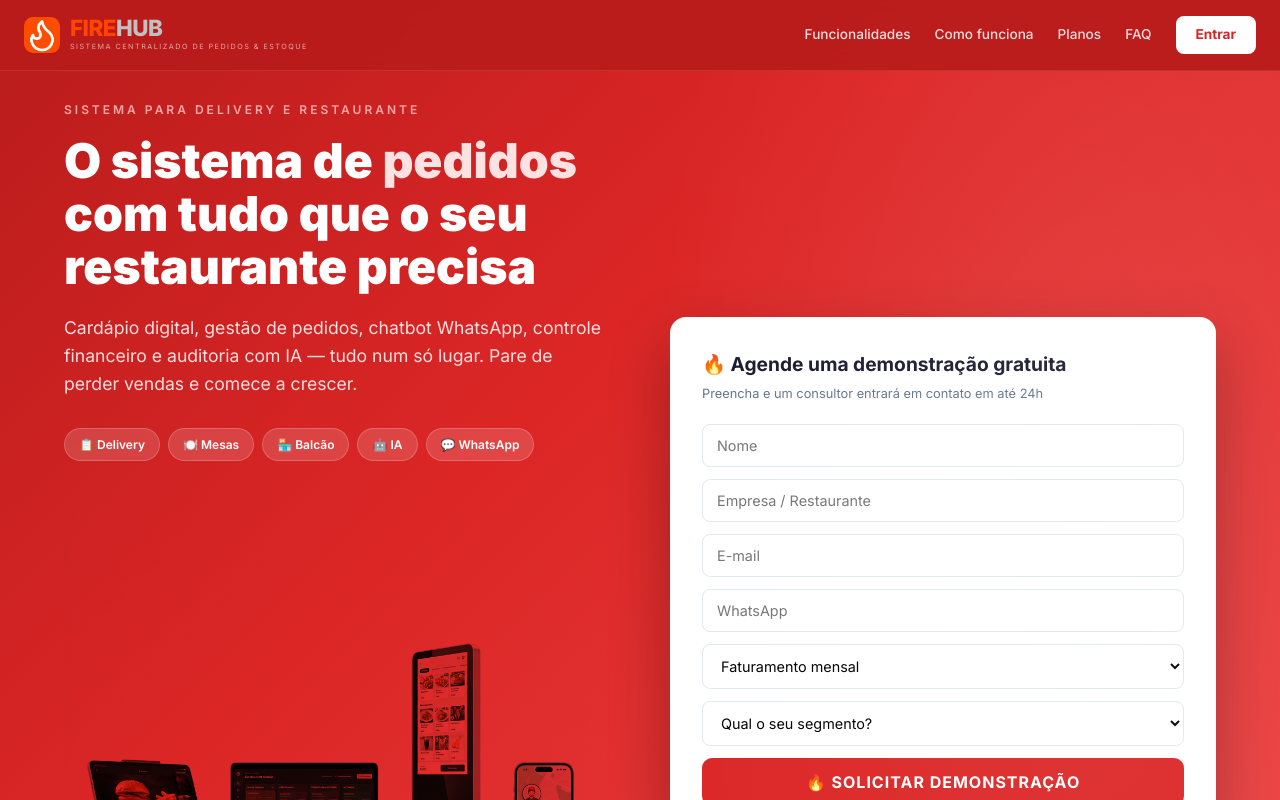
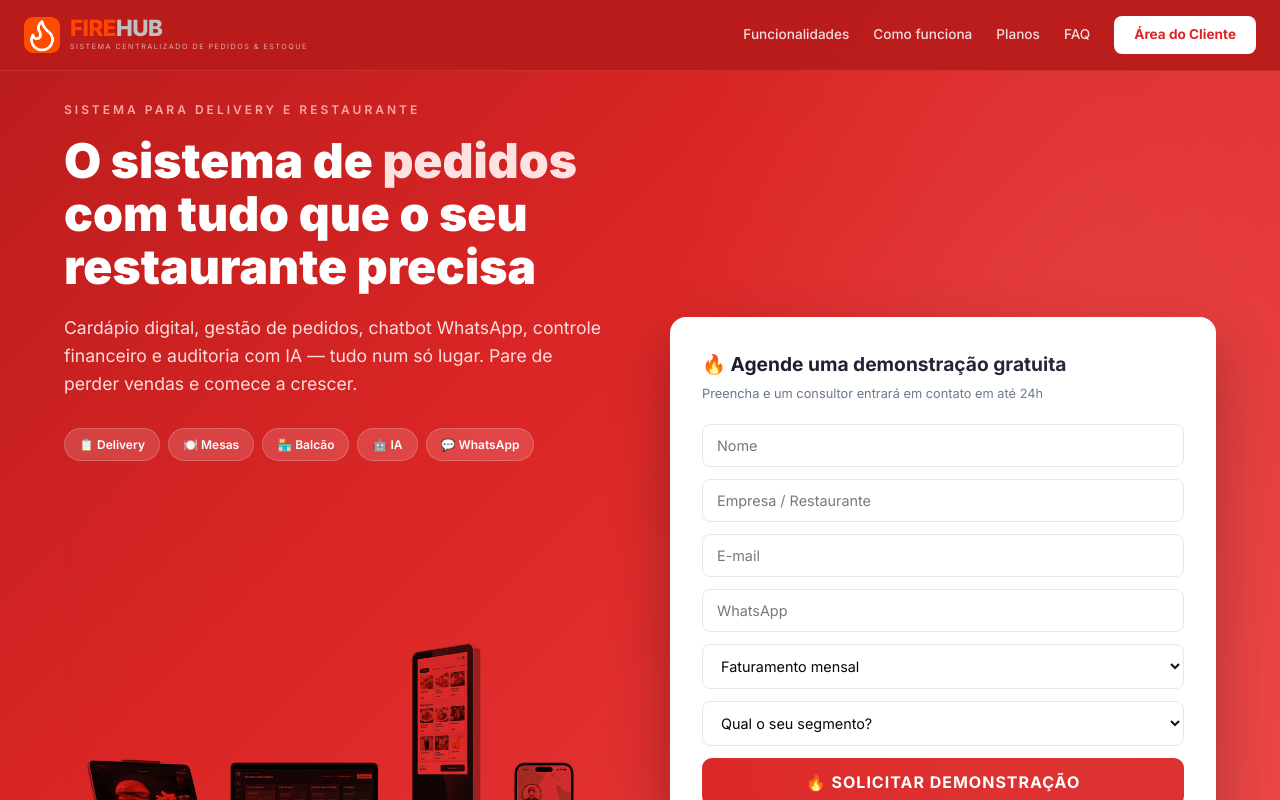
Before and after one commit to douglasmorett/hakim-portal, a Next.js app: page /firehub in a window 1280 px wide. Shown: the top 800 px of the page. Built offline with nearby package versions, Linux system fonts and the light colour scheme.

Commit message:
FIX: Entrar agora vai pro WhatsApp - nao para portal Hakim

```diff
--- a/src/app/firehub/page.tsx
+++ b/src/app/firehub/page.tsx
@@ -155,7 +155,7 @@ export default function FireHubLanding() {
           <a href="#como-funciona">Como funciona</a>
           <a href="#planos">Planos</a>
           <a href="#faq">FAQ</a>
-          <a href="/login" className="fh-nav-btn">Entrar</a>
+          <a href="https://wa.me/5522981118514?text=Ol%C3%A1!%20Sou%20cliente%20FireHub%20e%20preciso%20de%20suporte" className="fh-nav-btn">Área do Cliente</a>
         </div>
       </nav>
 
```
